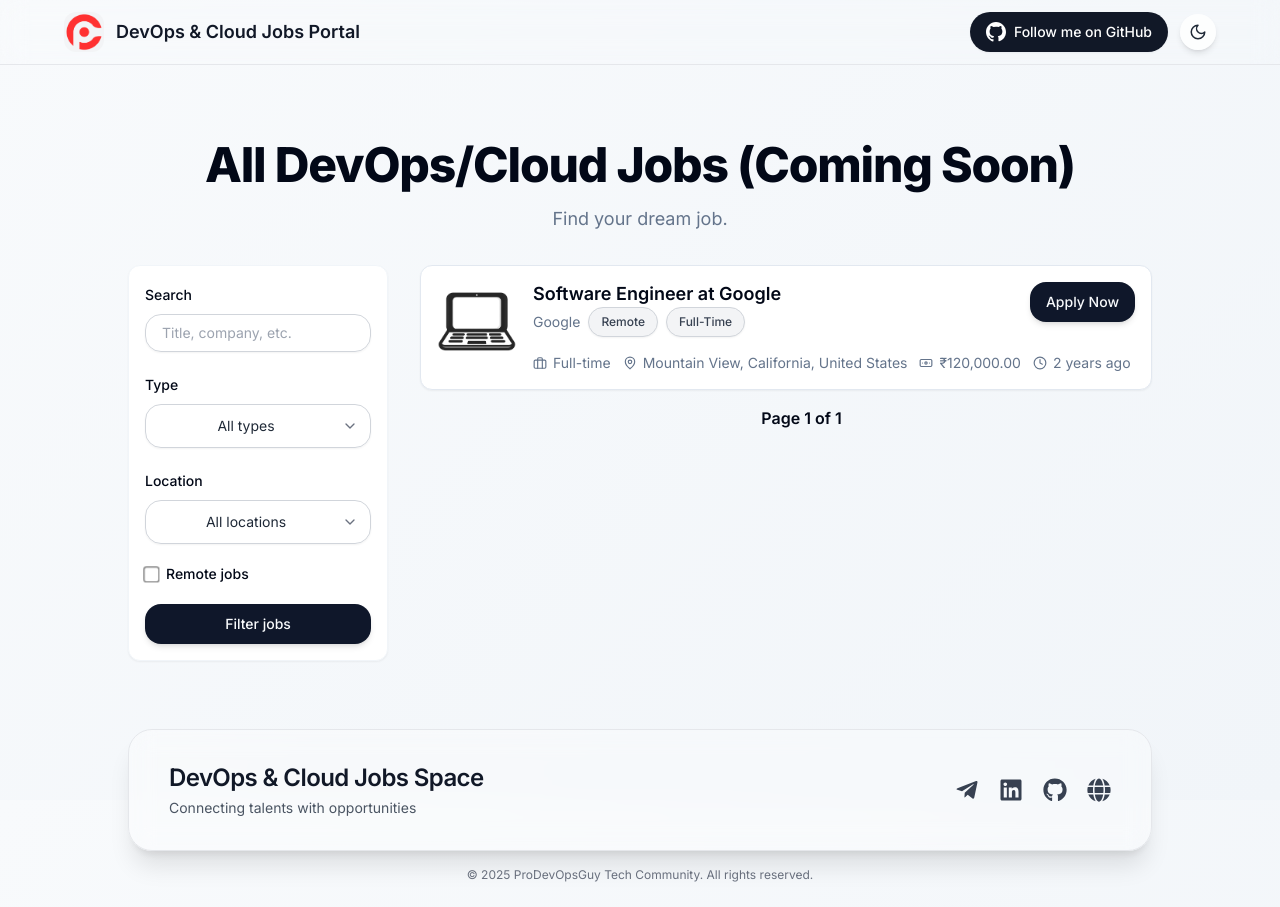
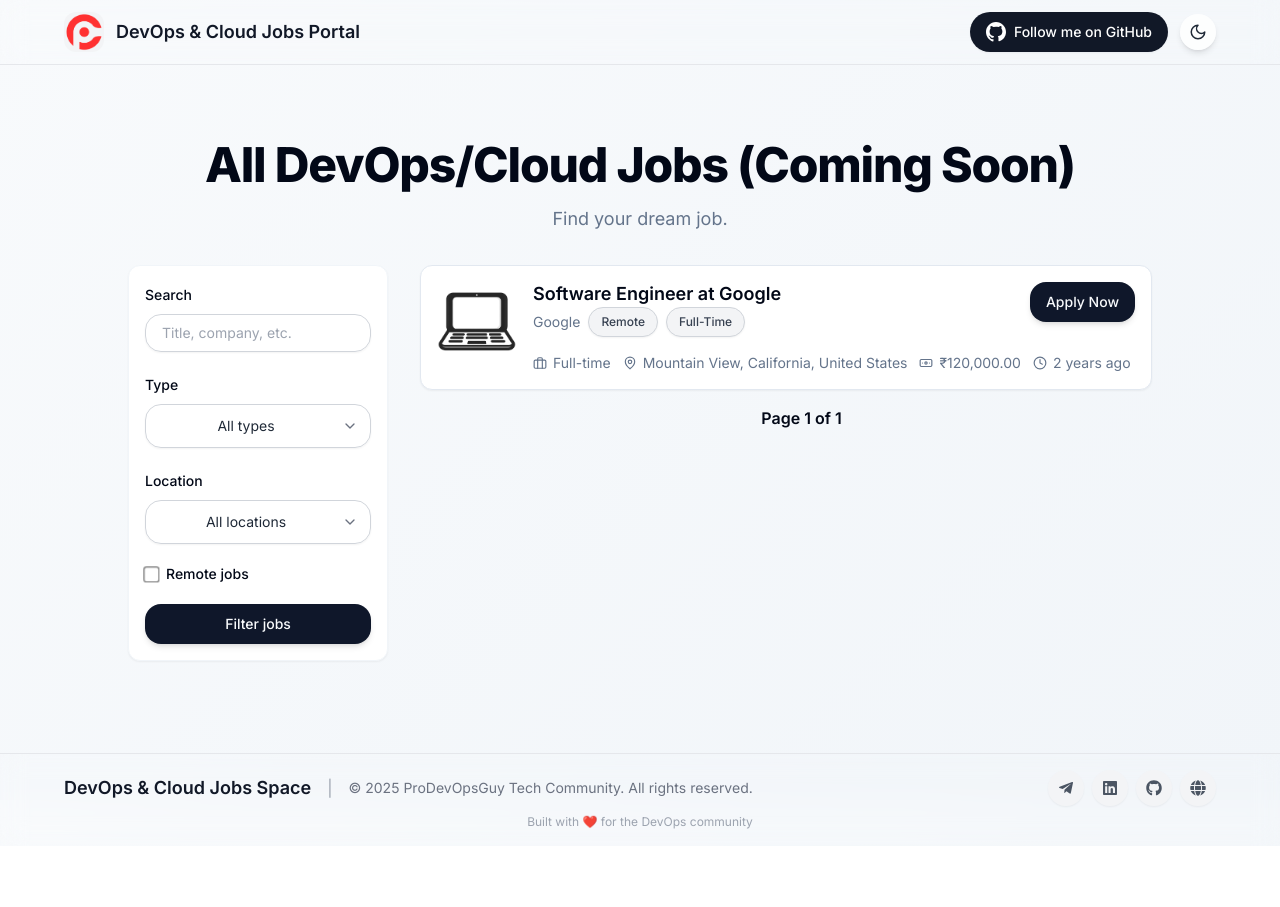
Before and after one commit to NotHarshhaa/jobs.prodevopsguytech.com, a Next.js app: page / in a window 1280 px wide. After the commit the page ends 846 px from the top, so only its background shows below. Built offline with nearby package versions, Linux system fonts and the light colour scheme.

Commit message:
jobs: refactor: enhance Footer component structure and styling for improved aesthetics and usability
Signed-off-by: NotHarshhaa <reddyharshhaa12@gmail.com>

```diff
--- a/src/components/Footer.tsx
+++ b/src/components/Footer.tsx
@@ -9,83 +9,72 @@
     href: "https://t.me/prodevopsguy",
     icon: <FaTelegramPlane />,
     label: "Telegram",
+    color: "hover:bg-[#0088cc]/10 hover:text-[#0088cc]",
   },
   {
     href: "https://www.linkedin.com/in/harshhaa-vardhan-reddy/",
     icon: <FaLinkedin />,
     label: "LinkedIn",
+    color: "hover:bg-[#0077b5]/10 hover:text-[#0077b5]",
   },
   {
     href: "https://github.com/NotHarshhaa",
     icon: <FaGithub />,
     label: "GitHub",
+    color: "hover:bg-gray-800/10 hover:text-gray-800 dark:hover:text-white",
   },
   {
     href: "https://notharshhaa.site",
     icon: <FaGlobe />,
     label: "Website",
+    color: "hover:bg-[#4CAF50]/10 hover:text-[#4CAF50]",
   },
 ];
 
 export default function Footer() {
   return (
-    <footer className="py-6 bg-transparent">
-      <motion.div
-        initial={{ opacity: 0, y: 20 }}
-        animate={{ opacity: 1, y: 0 }}
-        transition={{ duration: 0.6, ease: "easeOut" }}
-        className="
-          w-full max-w-[95%] sm:max-w-5xl mx-auto
-          bg-white/30 dark:bg-black/30 backdrop-blur-md
-          border border-gray-200 dark:border-gray-700
-          shadow-xl rounded-3xl
-          px-6 py-6 sm:px-10 sm:py-8
-          flex flex-col sm:flex-row justify-between items-center gap-6
-        "
-      >
-        {/* Brand */}
-        <div className="text-center sm:text-left space-y-1">
-          <h3 className="text-2xl font-semibold text-gray-900 dark:text-white tracking-tight">
+    <footer className="w-full border-t border-gray-200 dark:border-gray-800 bg-transparent backdrop-blur-md px-4 py-4 mt-12">
+      <div className="max-w-6xl mx-auto flex flex-col md:flex-row items-center justify-between gap-4">
+        {/* Brand and copyright */}
+        <div className="flex flex-col md:flex-row md:items-center gap-1 md:gap-4 text-center md:text-left">
+          <span className="font-semibold text-gray-900 dark:text-white text-lg">
             DevOps & Cloud Jobs Space
-          </h3>
-          <p className="text-sm text-gray-600 dark:text-gray-400">
-            Connecting talents with opportunities
-          </p>
+          </span>
+          <span className="hidden md:inline text-gray-400">|</span>
+          <span className="text-sm text-gray-500 dark:text-gray-400">
+            © {new Date().getFullYear()} ProDevOpsGuy Tech Community. All rights reserved.
+          </span>
         </div>
-
         {/* Social Icons */}
-        <div className="flex gap-5 text-gray-700 dark:text-gray-300 text-2xl">
-          {socials.map(({ href, icon, label }, idx) => (
+        <div className="flex gap-2 mt-2 md:mt-0">
+          {socials.map(({ href, icon, label, color }, idx) => (
             <motion.div
               key={idx}
-              whileHover={{ scale: 1.2, rotate: 2 }}
+              whileHover={{ scale: 1.15 }}
               whileTap={{ scale: 0.95 }}
-              transition={{ type: "spring", stiffness: 300 }}
-              className="transition-colors"
+              className=""
             >
               <Link
                 href={href}
                 target="_blank"
                 rel="noopener noreferrer"
                 aria-label={label}
-                className="hover:text-primary dark:hover:text-white hover:drop-shadow-lg"
+                className={`
+                  w-9 h-9 flex items-center justify-center rounded-full
+                  bg-gray-100 dark:bg-gray-900 text-gray-600 dark:text-gray-300
+                  transition-all duration-200 shadow-sm
+                  ${color}
+                `}
               >
                 {icon}
               </Link>
             </motion.div>
           ))}
         </div>
-      </motion.div>
-
-      {/* Copyright */}
-      <motion.div
-        initial={{ opacity: 0 }}
-        animate={{ opacity: 1 }}
-        transition={{ delay: 0.6 }}
-        className="mt-4 text-center text-xs text-gray-500 dark:text-gray-400"
-      >
-        © {new Date().getFullYear()} ProDevOpsGuy Tech Community. All rights reserved.
-      </motion.div>
+      </div>
+      <div className="text-center text-xs text-gray-400 dark:text-gray-600 mt-2">
+        Built with <span className="text-red-500">❤️</span> for the DevOps community
+      </div>
     </footer>
   );
 }
```
